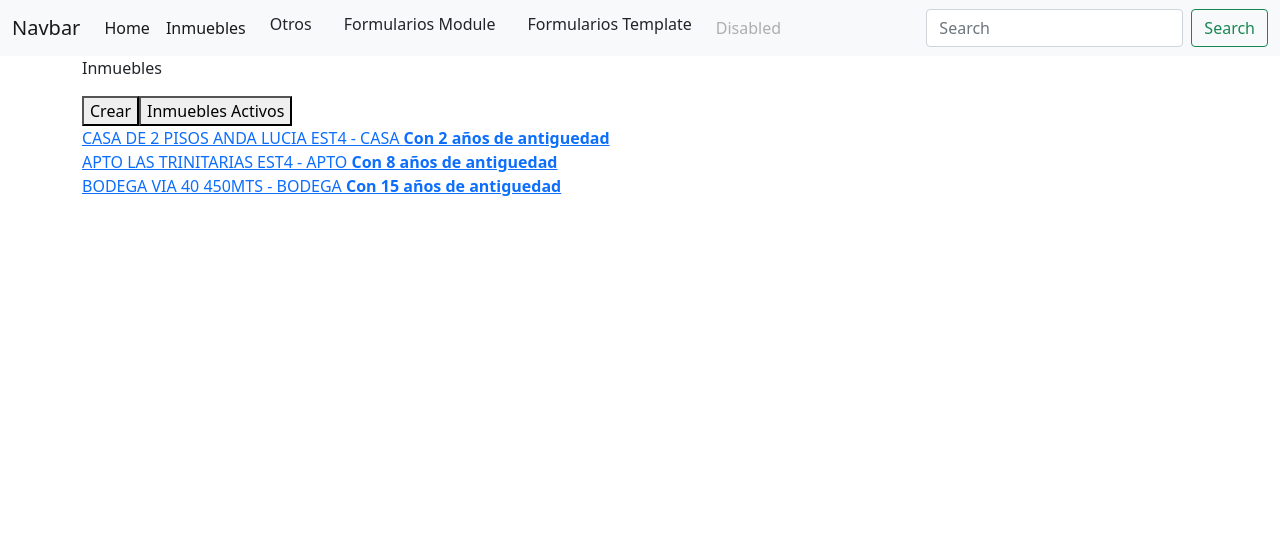
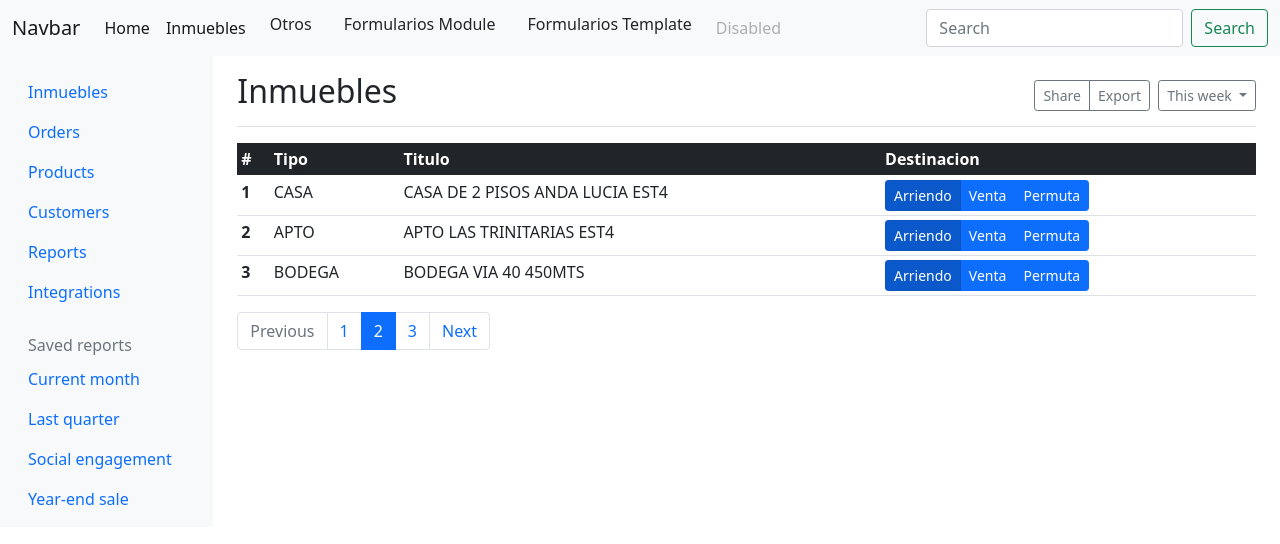
Before and after one commit to ismaelfac/AngularUdemy, an Angular app: page /inmuebles in a window 1280 px wide. Shown: the top 544 px of the page. Built offline with nearby package versions, Linux system fonts and the light colour scheme.

Commit message:
estate desing debuging

```diff
--- a/src/app/app.component.html
+++ b/src/app/app.component.html
@@ -27,6 +27,6 @@
     </div>
   </div>
 </nav>
-<div class="container">
+<div>
   <router-outlet></router-outlet>
 </div>
--- a/src/app/components/estate/estate.component.css
+++ b/src/app/components/estate/estate.component.css
@@ -0,0 +1,13 @@
+.bd-placeholder-img {
+    font-size: 1.125rem;
+    text-anchor: middle;
+    -webkit-user-select: none;
+    -moz-user-select: none;
+    user-select: none;
+  }
+
+  @media (min-width: 768px) {
+    .bd-placeholder-img-lg {
+      font-size: 3.5rem;
+    }
+  }
--- a/src/app/components/estate/estate.component.html
+++ b/src/app/components/estate/estate.component.html
@@ -1,10 +1,144 @@
-<div class="estates">
-    <div class="property-information">
-        <p>Inmuebles</p>
-        <button (click)="onClickCreateEstate()">Crear</button>
-        <button (click)="onClickAssets()">Inmuebles Activos</button>
+  <div class="container-fluid">
+    <div class="row">
+      <nav id="sidebarMenu" class="col-md-3 col-lg-2 d-md-block bg-light sidebar collapse">
+        <div class="position-sticky pt-3">
+          <ul class="nav flex-column">
+            <li class="nav-item">
+              <a class="nav-link active" aria-current="page" href="#">
+                <span data-feather="home"></span>
+                Inmuebles
+              </a>
+            </li>
+            <li class="nav-item">
+              <a class="nav-link" href="#">
+                <span data-feather="file"></span>
+                Orders
+              </a>
+            </li>
+            <li class="nav-item">
+              <a class="nav-link" href="#">
+                <span data-feather="shopping-cart"></span>
+                Products
+              </a>
+            </li>
+            <li class="nav-item">
+              <a class="nav-link" href="#">
+                <span data-feather="users"></span>
+                Customers
+              </a>
+            </li>
+            <li class="nav-item">
+              <a class="nav-link" href="#">
+                <span data-feather="bar-chart-2"></span>
+                Reports
+              </a>
+            </li>
+            <li class="nav-item">
+              <a class="nav-link" href="#">
+                <span data-feather="layers"></span>
+                Integrations
+              </a>
+            </li>
+          </ul>
+
+          <h6 class="sidebar-heading d-flex justify-content-between align-items-center px-3 mt-4 mb-1 text-muted">
+            <span>Saved reports</span>
+            <a class="link-secondary" href="#" aria-label="Add a new report">
+              <span data-feather="plus-circle"></span>
+            </a>
+          </h6>
+          <ul class="nav flex-column mb-2">
+            <li class="nav-item">
+              <a class="nav-link" href="#">
+                <span data-feather="file-text"></span>
+                Current month
+              </a>
+            </li>
+            <li class="nav-item">
+              <a class="nav-link" href="#">
+                <span data-feather="file-text"></span>
+                Last quarter
+              </a>
+            </li>
+            <li class="nav-item">
+              <a class="nav-link" href="#">
+                <span data-feather="file-text"></span>
+                Social engagement
+              </a>
+            </li>
+            <li class="nav-item">
+              <a class="nav-link" href="#">
+                <span data-feather="file-text"></span>
+                Year-end sale
+              </a>
+            </li>
+          </ul>
+        </div>
+      </nav>
+
+      <main class="col-md-9 ms-sm-auto col-lg-10 px-md-4">
+        <div class="d-flex justify-content-between flex-wrap flex-md-nowrap align-items-center pt-3 pb-2 mb-3 border-bottom">
+          <h1 class="h2">Inmuebles</h1>
+          <div class="btn-toolbar mb-2 mb-md-0">
+            <div class="btn-group me-2">
+              <button type="button" class="btn btn-sm btn-outline-secondary">Share</button>
+              <button type="button" class="btn btn-sm btn-outline-secondary">Export</button>
+            </div>
+            <button type="button" class="btn btn-sm btn-outline-secondary dropdown-toggle">
+              <span data-feather="calendar"></span>
+              This week
+            </button>
+          </div>
+        </div>
+        <div class="table-responsive">
+            <ng-template [ngIf]="estates.length > 0" [ngIfElse]="NotEstates">
+                <table class="table table-hover table-sm">
+                    <thead class="table-dark">
+                      <tr>
+                        <th scope="col">#</th>
+                        <th scope="col">Tipo</th>
+                        <th scope="col">Titulo</th>
+                        <th scope="col">Destinacion</th>
+                      </tr>
+                    </thead>
+                    <tbody>
+                      <tr *ngFor="let item of estates">
+                        <th scope="row">{{ item.id}}</th>
+                        <td>{{ item.type}}</td>
+                        <td>{{ item.title}}</td>
+                        <td>
+                            <div class="btn-group">
+                                <a href="#" class="btn btn-primary btn-sm active" aria-current="page">Arriendo</a>
+                                <a href="#" class="btn btn-primary btn-sm">Venta</a>
+                                <a href="#" class="btn btn-primary btn-sm">Permuta</a>
+                            </div>
+                        </td>
+                      </tr>
+                    </tbody>
+                </table>
+                <nav aria-label="...">
+                    <ul class="pagination">
+                      <li class="page-item disabled">
+                        <a class="page-link" href="#" tabindex="-1" aria-disabled="true">Previous</a>
+                      </li>
+                      <li class="page-item"><a class="page-link" href="#">1</a></li>
+                      <li class="page-item active" aria-current="page">
+                        <a class="page-link" href="#">2</a>
+                      </li>
+                      <li class="page-item"><a class="page-link" href="#">3</a></li>
+                      <li class="page-item">
+                        <a class="page-link" href="#">Next</a>
+                      </li>
+                    </ul>
+                  </nav>
+            </ng-template>
+            <ng-template #NotEstates>
+                <p>No existen datos</p>
+            </ng-template>
+        </div>
+        <ng-template *ngIf="optEstate" #optEstate>
+            <p>Visualizacion de opciones</p>
+        </ng-template>
+      </main>
     </div>
-    <div class="list-properties" *ngFor="let item of estates">
-        <a href="">{{ item.title }} - {{ item.type }} <strong> Con {{ item.yearsConstruction }} años de antiguedad</strong></a>
-    </div>
-</div>
+  </div>
--- a/src/app/components/estate/estate.component.ts
+++ b/src/app/components/estate/estate.component.ts
@@ -9,6 +9,8 @@ import { EstatesService } from 'src/app/services/estates.service';
 })
 export class EstateComponent implements OnInit {
   estates: any;
+  optEstate: boolean = false;
+
   constructor(private estateService: EstatesService) { }
 
   ngOnInit(): void {
--- a/src/app/components/formsModels/general-data-forms/general-data-forms.component.ts
+++ b/src/app/components/formsModels/general-data-forms/general-data-forms.component.ts
@@ -57,7 +57,19 @@ export class GeneralDataFormsComponent implements OnInit {
     //'1','Apto','Barranquilla','2','2','1','Arriendo',true, true, true
     console.log('Este es el Id: '+this.EstateId);
     console.log(this.frmGeneralData.value.cmdEstateType);
-    this.generalsDataService.create(new GeneralDataEstate('1','Apto','Barranquilla','2','2','1','Arriendo',true, true, true));
+    this.generalsDataService.create(new GeneralDataEstate(
+        this.EstateId,
+        this.frmGeneralData.value.cmdEstateType,
+        this.frmGeneralData.value.cmdMunicipality,
+        this.frmGeneralData.value.cmdStratum,
+        this.frmGeneralData.value.cmdBedrooms,
+        this.frmGeneralData.value.cmdBathrooms,
+        this.frmGeneralData.value.cmdEstateDestination,
+        this.frmGeneralData.value.ckExclusiveness,
+        this.frmGeneralData.value.ckTracing,
+        this.frmGeneralData.value.ckNewEstate
+      ));
+      console.log(this.generalsDataService.getGeneralDataEstate());
   }
 
 }
--- a/src/app/services/generals-data.service.ts
+++ b/src/app/services/generals-data.service.ts
@@ -6,16 +6,15 @@ import { GeneralDataEstate } from '../models/generalDataEstate.models';
 })
 export class GeneralsDataService {
 
-    generalDataEstate: GeneralDataEstate[];
+  generalDataEstate: GeneralDataEstate[];
+
   constructor() {
-    this.generalDataEstate = [
-      new GeneralDataEstate('1','Apto','Barranquilla','2','2','1','Arriendo',true, true, true),
-    ];
-   }
+    this.generalDataEstate = [];
+  }
    create(generalDataEstateNew: GeneralDataEstate) {
     this.generalDataEstate.push(generalDataEstateNew);
   }
-   getGeneralDataEstate() {
-     return
-   }
+  getGeneralDataEstate() {
+     return this.generalDataEstate;
+  }
 }
```
